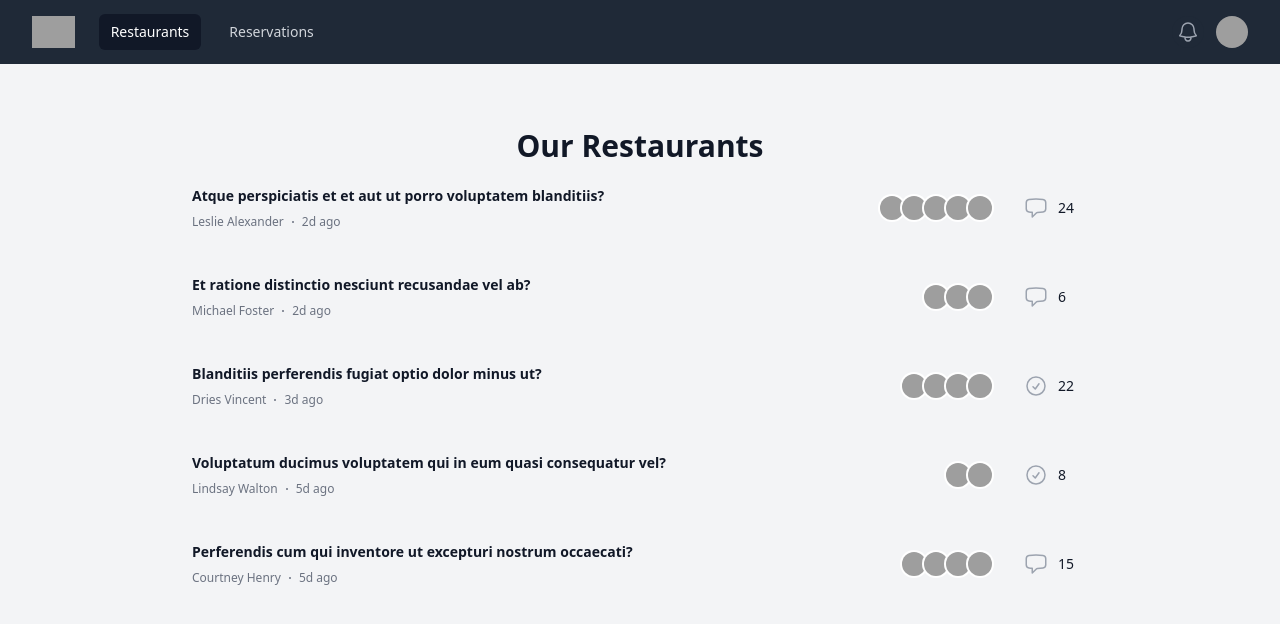
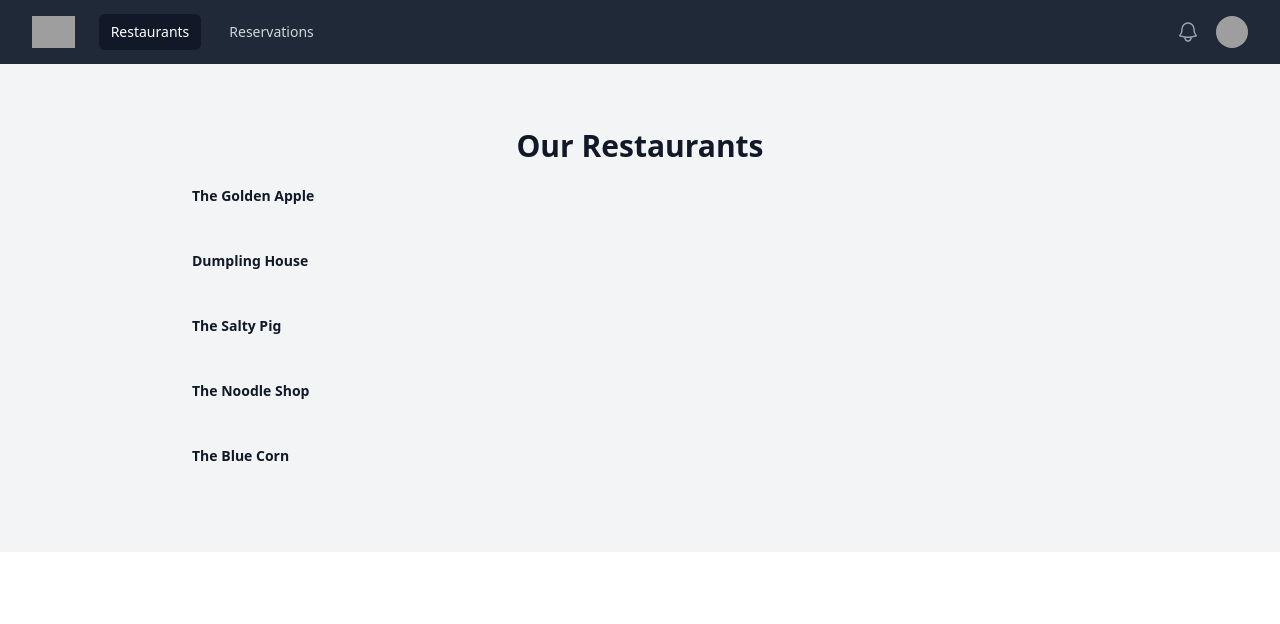
Before and after one commit to andrewdga/open-table-react, a Next.js app: page / in a window 1280 px wide. Shown: the top 624 px of the page. Built offline with nearby package versions, Linux system fonts and the light colour scheme; grey boxes are pictures that could not be loaded.

Commit message:
show restaurant names

```diff
--- a/src/components/restaurants.js
+++ b/src/components/restaurants.js
@@ -7,7 +7,6 @@ export default function Restaurants() {
     { name: 'The Noodle Shop', location: 'New York, NY' },
     { name: 'The Blue Corn', location: 'Austin, TX' }
   ]
-
   return (
     <div className="bg-gray-100">
       <div className="max-w-7xl mx-auto py-12 px-4 sm:px-6 lg:py-16 lg:px-8">
--- a/src/components/restaurantsList.js
+++ b/src/components/restaurantsList.js
@@ -1,205 +1,21 @@
 import { ChatBubbleLeftIcon, CheckCircleIcon } from '@heroicons/react/24/outline'
 
-const discussions = [
-  {
-    id: 1,
-    title: 'Atque perspiciatis et et aut ut porro voluptatem blanditiis?',
-    href: '#',
-    author: { name: 'Leslie Alexander', href: '#' },
-    date: '2d ago',
-    dateTime: '2023-01-23T22:34Z',
-    status: 'active',
-    totalComments: 24,
-    commenters: [
-      {
-        id: 12,
-        name: 'Emma Dorsey',
-        imageUrl:
-          'https://images.unsplash.com/photo-1505840717430-882ce147ef2d?ixlib=rb-1.2.1&ixid=eyJhcHBfaWQiOjEyMDd9&auto=format&fit=facearea&facepad=2&w=256&h=256&q=80',
-      },
-      {
-        id: 6,
-        name: 'Tom Cook',
-        imageUrl:
-          'https://images.unsplash.com/photo-1472099645785-5658abf4ff4e?ixlib=rb-1.2.1&ixid=eyJhcHBfaWQiOjEyMDd9&auto=format&fit=facearea&facepad=2&w=256&h=256&q=80',
-      },
-      {
-        id: 4,
-        name: 'Lindsay Walton',
-        imageUrl:
-          'https://images.unsplash.com/photo-1517841905240-472988babdf9?ixlib=rb-1.2.1&ixid=eyJhcHBfaWQiOjEyMDd9&auto=format&fit=facearea&facepad=2&w=256&h=256&q=80',
-      },
-      {
-        id: 16,
-        name: 'Benjamin Russel',
-        imageUrl:
-          'https://images.unsplash.com/photo-1531427186611-ecfd6d936c79?ixlib=rb-1.2.1&ixid=eyJhcHBfaWQiOjEyMDd9&auto=format&fit=facearea&facepad=2&w=256&h=256&q=80',
-      },
-      {
-        id: 23,
-        name: 'Hector Gibbons',
-        imageUrl:
-          'https://images.unsplash.com/photo-1500648767791-00dcc994a43e?ixlib=rb-1.2.1&ixid=eyJhcHBfaWQiOjEyMDd9&auto=format&fit=facearea&facepad=2&w=256&h=256&q=80',
-      },
-    ],
-  },
-  {
-    id: 2,
-    title: 'Et ratione distinctio nesciunt recusandae vel ab?',
-    href: '#',
-    author: { name: 'Michael Foster', href: '#' },
-    date: '2d ago',
-    dateTime: '2023-01-23T19:20Z',
-    status: 'active',
-    totalComments: 6,
-    commenters: [
-      {
-        id: 13,
-        name: 'Alicia Bell',
-        imageUrl:
-          'https://images.unsplash.com/photo-1509783236416-c9ad59bae472?ixlib=rb-1.2.1&ixid=eyJhcHBfaWQiOjEyMDd9&auto=format&fit=facearea&facepad=2&w=256&h=256&q=80',
-      },
-      {
-        id: 16,
-        name: 'Benjamin Russel',
-        imageUrl:
-          'https://images.unsplash.com/photo-1531427186611-ecfd6d936c79?ixlib=rb-1.2.1&ixid=eyJhcHBfaWQiOjEyMDd9&auto=format&fit=facearea&facepad=2&w=256&h=256&q=80',
-      },
-      {
-        id: 3,
-        name: 'Dries Vincent',
-        imageUrl:
-          'https://images.unsplash.com/photo-1506794778202-cad84cf45f1d?ixlib=rb-1.2.1&ixid=eyJhcHBfaWQiOjEyMDd9&auto=format&fit=facearea&facepad=2&w=256&h=256&q=80',
-      },
-    ],
-  },
-  {
-    id: 3,
-    title: 'Blanditiis perferendis fugiat optio dolor minus ut?',
-    href: '#',
-    author: { name: 'Dries Vincent', href: '#' },
-    date: '3d ago',
-    dateTime: '2023-01-22T12:59Z',
-    status: 'resolved',
-    totalComments: 22,
-    commenters: [
-      {
-        id: 19,
-        name: 'Lawrence Hunter',
-        imageUrl:
-          'https://images.unsplash.com/photo-1513910367299-bce8d8a0ebf6?ixlib=rb-1.2.1&ixid=eyJhcHBfaWQiOjEyMDd9&auto=format&fit=facearea&facepad=2&w=256&h=256&q=80',
-      },
-      {
-        id: 21,
-        name: 'Angela Fisher',
-        imageUrl:
-          'https://images.unsplash.com/photo-1501031170107-cfd33f0cbdcc?ixlib=rb-1.2.1&ixid=eyJhcHBfaWQiOjEyMDd9&auto=format&fit=facearea&facepad=2&w=256&h=256&q=80',
-      },
-      {
-        id: 14,
-        name: 'Jenny Wilson',
-        imageUrl:
-          'https://images.unsplash.com/photo-1507101105822-7472b28e22ac?ixlib=rb-1.2.1&ixid=eyJhcHBfaWQiOjEyMDd9&auto=format&fit=facearea&facepad=2&w=256&h=256&q=80',
-      },
-      {
-        id: 16,
-        name: 'Benjamin Russel',
-        imageUrl:
-          'https://images.unsplash.com/photo-1531427186611-ecfd6d936c79?ixlib=rb-1.2.1&ixid=eyJhcHBfaWQiOjEyMDd9&auto=format&fit=facearea&facepad=2&w=256&h=256&q=80',
-      },
-    ],
-  },
-  {
-    id: 4,
-    title: 'Voluptatum ducimus voluptatem qui in eum quasi consequatur vel?',
-    href: '#',
-    author: { name: 'Lindsay Walton', href: '#' },
-    date: '5d ago',
-    dateTime: '2023-01-20T10:04Z',
-    status: 'resolved',
-    totalComments: 8,
-    commenters: [
-      {
-        id: 10,
-        name: 'Emily Selman',
-        imageUrl:
-          'https://images.unsplash.com/photo-1502685104226-ee32379fefbe?ixlib=rb-1.2.1&ixid=eyJhcHBfaWQiOjEyMDd9&auto=format&fit=facearea&facepad=2&w=256&h=256&q=80',
-      },
-      {
-        id: 11,
-        name: 'Kristin Watson',
-        imageUrl:
-          'https://images.unsplash.com/photo-1500917293891-ef795e70e1f6?ixlib=rb-1.2.1&ixid=eyJhcHBfaWQiOjEyMDd9&auto=format&fit=facearea&facepad=2&w=256&h=256&q=80',
-      },
-    ],
-  },
-  {
-    id: 5,
-    title: 'Perferendis cum qui inventore ut excepturi nostrum occaecati?',
-    href: '#',
-    author: { name: 'Courtney Henry', href: '#' },
-    date: '5d ago',
-    dateTime: '2023-01-20T20:12Z',
-    status: 'active',
-    totalComments: 15,
-    commenters: [
-      {
-        id: 11,
-        name: 'Kristin Watson',
-        imageUrl:
-          'https://images.unsplash.com/photo-1500917293891-ef795e70e1f6?ixlib=rb-1.2.1&ixid=eyJhcHBfaWQiOjEyMDd9&auto=format&fit=facearea&facepad=2&w=256&h=256&q=80',
-      },
-      {
-        id: 6,
-        name: 'Tom Cook',
-        imageUrl:
-          'https://images.unsplash.com/photo-1472099645785-5658abf4ff4e?ixlib=rb-1.2.1&ixid=eyJhcHBfaWQiOjEyMDd9&auto=format&fit=facearea&facepad=2&w=256&h=256&q=80',
-      },
-      {
-        id: 10,
-        name: 'Emily Selman',
-        imageUrl:
-          'https://images.unsplash.com/photo-1502685104226-ee32379fefbe?ixlib=rb-1.2.1&ixid=eyJhcHBfaWQiOjEyMDd9&auto=format&fit=facearea&facepad=2&w=256&h=256&q=80',
-      },
-      {
-        id: 16,
-        name: 'Benjamin Russel',
-        imageUrl:
-          'https://images.unsplash.com/photo-1531427186611-ecfd6d936c79?ixlib=rb-1.2.1&ixid=eyJhcHBfaWQiOjEyMDd9&auto=format&fit=facearea&facepad=2&w=256&h=256&q=80',
-      },
-    ],
-  },
-]
-
-export default function RestaurantsList() {
+export default function RestaurantsList(props) {
   return (
     <ul role="list" className="divide-y divide-gray-100">
-      {discussions.map((discussion) => (
+      {props.restaurants.map((restaurant) => (
         <li
-          key={discussion.id}
+          key={restaurant.name}
           className="flex flex-wrap items-center justify-between gap-x-6 gap-y-4 py-5 sm:flex-nowrap"
         >
           <div>
             <p className="text-sm font-semibold leading-6 text-gray-900">
-              <a href={discussion.href} className="hover:underline">
-                {discussion.title}
+              <a href={restaurant.name} className="hover:underline">
+                {restaurant.name}
               </a>
             </p>
-            <div className="mt-1 flex items-center gap-x-2 text-xs leading-5 text-gray-500">
-              <p>
-                <a href={discussion.author.href} className="hover:underline">
-                  {discussion.author.name}
-                </a>
-              </p>
-              <svg viewBox="0 0 2 2" className="h-0.5 w-0.5 fill-current">
-                <circle cx={1} cy={1} r={1} />
-              </svg>
-              <p>
-                <time dateTime={discussion.dateTime}>{discussion.date}</time>
-              </p>
-            </div>
           </div>
-          <dl className="flex w-full flex-none justify-between gap-x-8 sm:w-auto">
+          {/* <dl className="flex w-full flex-none justify-between gap-x-8 sm:w-auto">
             <div className="flex -space-x-0.5">
               <dt className="sr-only">Commenters</dt>
               {discussion.commenters.map((commenter) => (
@@ -223,7 +39,7 @@ export default function RestaurantsList() {
               </dt>
               <dd className="text-sm leading-6 text-gray-900">{discussion.totalComments}</dd>
             </div>
-          </dl>
+          </dl> */}
         </li>
       ))}
     </ul>
```
